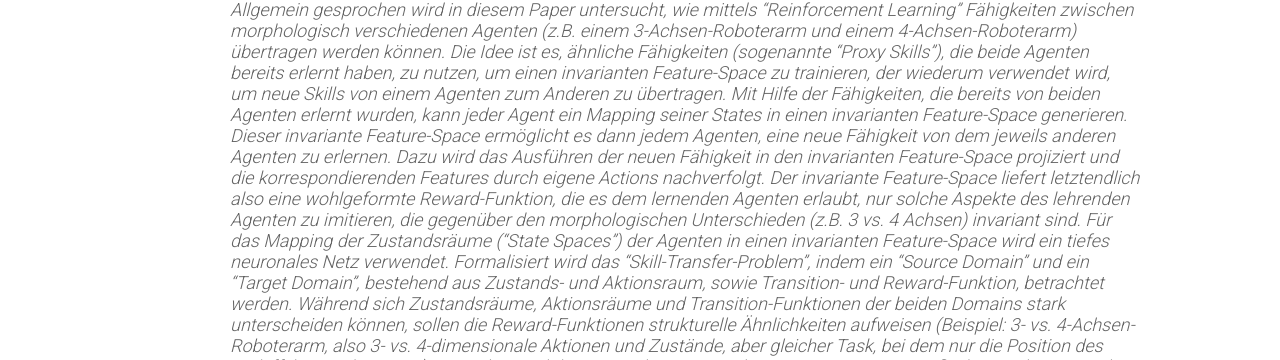
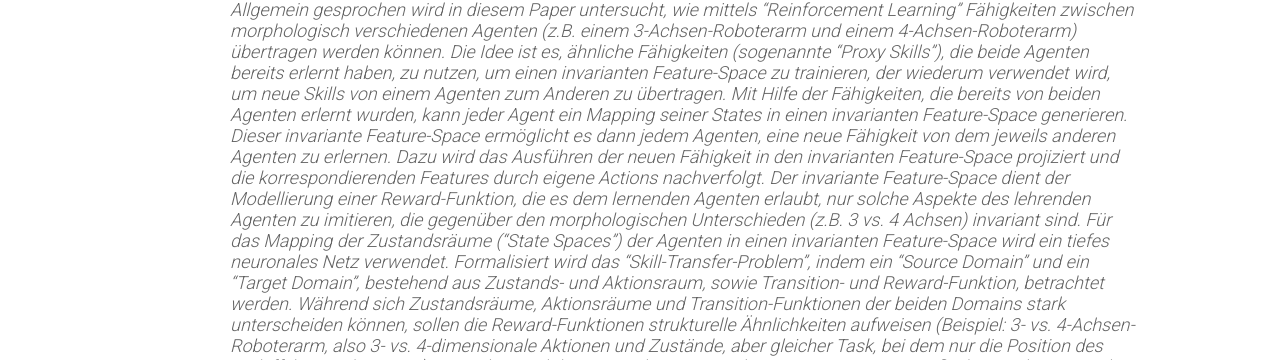
Before and after one commit to Xamla/xamla.github.io, a Jekyll site: the page built from paper-library.md, in a window 1280 px wide and 900 px high. Shown: the part 415-775 px from the top of the window. Built offline with Jekyll 4.4.1, drawn with Linux system fonts in a browser that asks for light colours; formulas are drawn with MathJax 3.

Commit message:
Update paper-library.md

```diff
--- a/paper-library.md
+++ b/paper-library.md
@@ -16,7 +16,7 @@ mathjax: true
 (Abhishek Gupta, Coline Devin, YuXuan Liu, Pieter Abbeel, Sergey Levine; 8 Mar 2017)
 
 *Allgemein gesprochen wird in diesem Paper untersucht, wie mittels "Reinforcement Learning" Fähigkeiten zwischen morphologisch verschiedenen Agenten (z.B. einem 3-Achsen-Roboterarm und einem 4-Achsen-Roboterarm) übertragen werden können. Die Idee ist es, ähnliche Fähigkeiten (sogenannte "Proxy Skills"), die beide Agenten bereits erlernt haben, zu nutzen, um einen invarianten Feature-Space zu trainieren, der wiederum verwendet wird, um neue Skills von einem Agenten zum Anderen zu übertragen.*
-*Mit Hilfe der Fähigkeiten, die bereits von beiden Agenten erlernt wurden, kann jeder Agent ein Mapping seiner States in einen invarianten Feature-Space generieren. Dieser invariante Feature-Space ermöglicht es dann jedem Agenten, eine neue Fähigkeit von dem jeweils anderen Agenten zu erlernen. Dazu wird das Ausführen der neuen Fähigkeit in den invarianten Feature-Space projiziert und die korrespondierenden Features durch eigene Actions nachverfolgt. Der invariante Feature-Space liefert letztendlich also eine wohlgeformte Reward-Funktion, die es dem lernenden Agenten erlaubt, nur solche Aspekte des lehrenden Agenten zu imitieren, die gegenüber den morphologischen Unterschieden (z.B. 3 vs. 4 Achsen) invariant sind.
+*Mit Hilfe der Fähigkeiten, die bereits von beiden Agenten erlernt wurden, kann jeder Agent ein Mapping seiner States in einen invarianten Feature-Space generieren. Dieser invariante Feature-Space ermöglicht es dann jedem Agenten, eine neue Fähigkeit von dem jeweils anderen Agenten zu erlernen. Dazu wird das Ausführen der neuen Fähigkeit in den invarianten Feature-Space projiziert und die korrespondierenden Features durch eigene Actions nachverfolgt. Der invariante Feature-Space dient der Modellierung einer Reward-Funktion, die es dem lernenden Agenten erlaubt, nur solche Aspekte des lehrenden Agenten zu imitieren, die gegenüber den morphologischen Unterschieden (z.B. 3 vs. 4 Achsen) invariant sind.
 Für das Mapping der Zustandsräume ("State Spaces") der Agenten in einen invarianten Feature-Space wird ein tiefes neuronales Netz verwendet.*
 *Formalisiert wird das "Skill-Transfer-Problem", indem ein "Source Domain" und ein "Target Domain", bestehend aus Zustands- und Aktionsraum, sowie Transition- und Reward-Funktion, betrachtet werden. Während sich Zustandsräume, Aktionsräume und Transition-Funktionen der beiden Domains stark unterscheiden können, sollen die Reward-Funktionen strukturelle Ähnlichkeiten aufweisen (Beispiel: 3- vs. 4-Achsen-Roboterarm, also 3- vs. 4-dimensionale Aktionen und Zustände, aber gleicher Task, bei dem nur die Position des Endeffektors relevant ist). Weiterhin wird der Zustandsraum jeweils in einen Agenten-spezifischen und einen Task-Spezifischen Zustand unterteilt.*
 *Bereits erworbene, ähnliche Fähigkeiten ("Proxy Skills") werden genutzt, um zu lernen, welche Paare von Agenten-spezifischen Zuständen zwischen beiden Räumen korrespondieren. Ein sehr einfacher Ansatz hierfür ist ein zeitlich-basiertes Zusammenführen der States, d.h. es werden Zustände gepaart, die im gleichen Zeitschritt der Task-Ausführung in beiden Domains beobachtet wurden. Dieser Ansatz setzt jedoch gleiche Ausführungsgeschwindigkeiten gleicher Tasks in verschiedene Domains voraus. Ein robusterer Ansatz, der hier verwendet wird, ist das sogenannte "Dynamic Time Warping" (DTW) zum Erlernen von Korrespondenzen zwischen zeitlich variierenden Sequenzen. Es wird eine alternierende Optimierung durchgeführt, die zwischen dem Erlernen eines gemeinsamen Features-Spaces mittels aktuell geschätzten Korrespondenzen und Neu-Schätzung der Korrespondenzen mittels des aktuell gelernten Feature-Raumes wechselt.*
```
